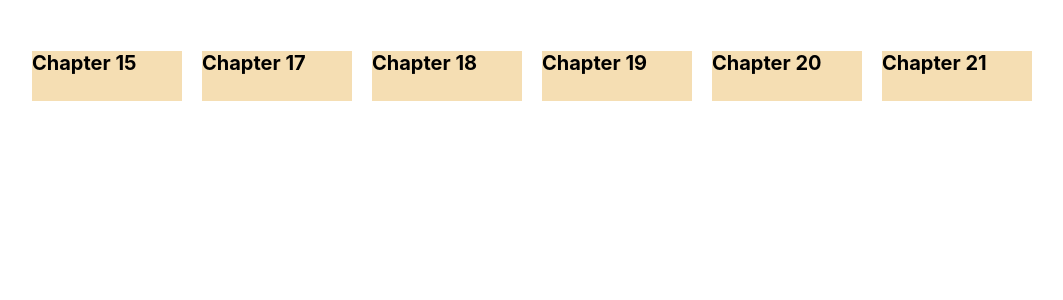
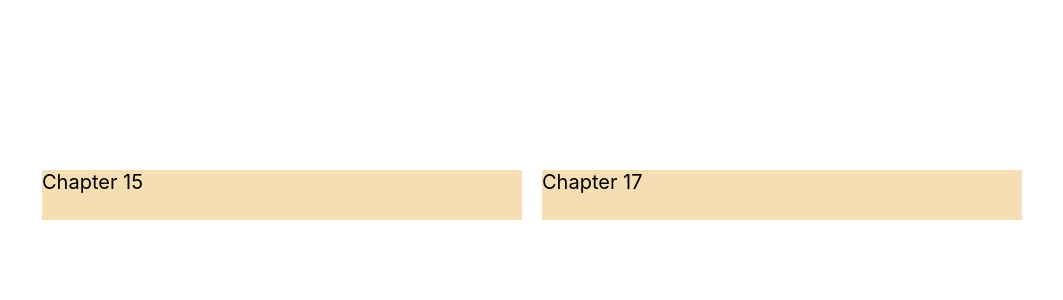
Before and after one commit to sehyeon97/Portfolio, a React (Create React App) app: page / in a window 1280 px wide. Shown: the top 300 px of the page, without its empty margins (108-1171 px from the left). Built offline with nearby package versions, Linux system fonts and the light colour scheme.

Commit message:
Fixed an issue with tabs not displaying properly

```diff
--- a/src/App.tsx
+++ b/src/App.tsx
@@ -1,4 +1,4 @@
-import { Navigate, BrowserRouter, Routes, Route } from 'react-router-dom';
+import { BrowserRouter, Routes, Route } from 'react-router-dom';
 import Home from './page/HomePage';
 import Fluids from './page/FluidsPage';
 
--- a/src/component/Tab.tsx
+++ b/src/component/Tab.tsx
@@ -1,29 +1,38 @@
-import Container from "./Container";
+import Container from "./TabProp";
 
 interface TabSettings {
-    numberOfTabs: number,
-    tabNames: any,
-    width?: string,
+    tabName: string,
+    tabOrder: string,
+    textColor?: string,
+    backgroundColor?: string,
+    padding: boolean,
+    paddingLeft?: string,
+    paddingRight?: string
 }
 
 const Tab = (settings: TabSettings) => {
-    let tabContainer = [];
-    const text = settings.tabNames;
+    const text = settings.tabName;
+    const order = settings.tabOrder;
+    const padding = settings.padding;
 
-    for (let i = 0; i < settings.numberOfTabs; i++) {
-        tabContainer[i] = <Container canFlip={false} width="150px" height="50px" backgroundColor="wheat" text={text[i]} textColor="black"/>
+    let paddingLeft = undefined;
+    let paddingRight = undefined;
+
+    if (padding) {
+        paddingLeft = settings.paddingLeft;
+        paddingRight = settings.paddingRight;
     }
 
-    const TabStyles = {
-        display: "flex",
-        justifyContent: "center"
+    const TabStyle = {
+        flex: 1,
+        order: order,
+        paddingLeft: paddingLeft,
+        paddingRight: paddingRight
     }
 
     return (
-        <div style={TabStyles}>
-            {tabContainer.map(tab => (
-                <h1 style={{padding: "10px"}}>{tab}</h1>
-            ))}
+        <div style={TabStyle}>
+            <Container canFlip={false} width="150" height="50px" backgroundColor="wheat" text={text} textColor="black"/>
         </div>
     );
 }
--- a/src/component/Container.tsx
+++ b/src/component/TabProp.tsx
@@ -11,7 +11,7 @@ interface states {
     fontSize?: string,
 }
 
-const Container = (states: states) => {
+const TabProp = (states: states) => {
     const backgroundColor = states.backgroundColor ? states.backgroundColor : "black";
     const width = states.width ? states.width : "250px";
     const height = states.height ? states.height : "250px";
@@ -58,4 +58,4 @@ const Container = (states: states) => {
 
 }
 
-export default Container;
+export default TabProp;
--- a/src/page/FluidsPage.tsx
+++ b/src/page/FluidsPage.tsx
@@ -1,4 +1,4 @@
-import Container from "../component/Container";
+import Container from "../component/TabProp";
 
 const Fluids = () => {
     return (
--- a/src/page/HomePage.tsx
+++ b/src/page/HomePage.tsx
@@ -1,12 +1,22 @@
 import Tab from "../component/Tab";
 import TextLink from "../component/TextLink";
 
+const flexContainer = {
+    display: "flex",
+    justifyContent: "center",
+    flexDirection: "row" as "row",
+    marginLeft: "150px",
+    marginRight: "150px",
+    marginTop: "150px"
+}
+
 const HomePage = () => {
-    const tabNames = [<TextLink text="Chapter 15" redirectLink="/Chapter15_Fluids"/>, "Chapter 17", "Chapter 18", "Chapter 19", "Chapter 20", "Chapter 21"];
+    const tabNames = ["Chapter 15", "Chapter 17", "Chapter 18", "Chapter 19", "Chapter 20", "Chapter 21"];
 
     return (
-        <div>
-            <Tab numberOfTabs={6} tabNames={tabNames}/>
+        <div style={flexContainer}>
+            <Tab tabName={tabNames[0]} tabOrder="1" padding={true} paddingRight="20px"/>
+            <Tab tabName={tabNames[1]} tabOrder="2" padding={false}/>
         </div>
     );
 }
```
